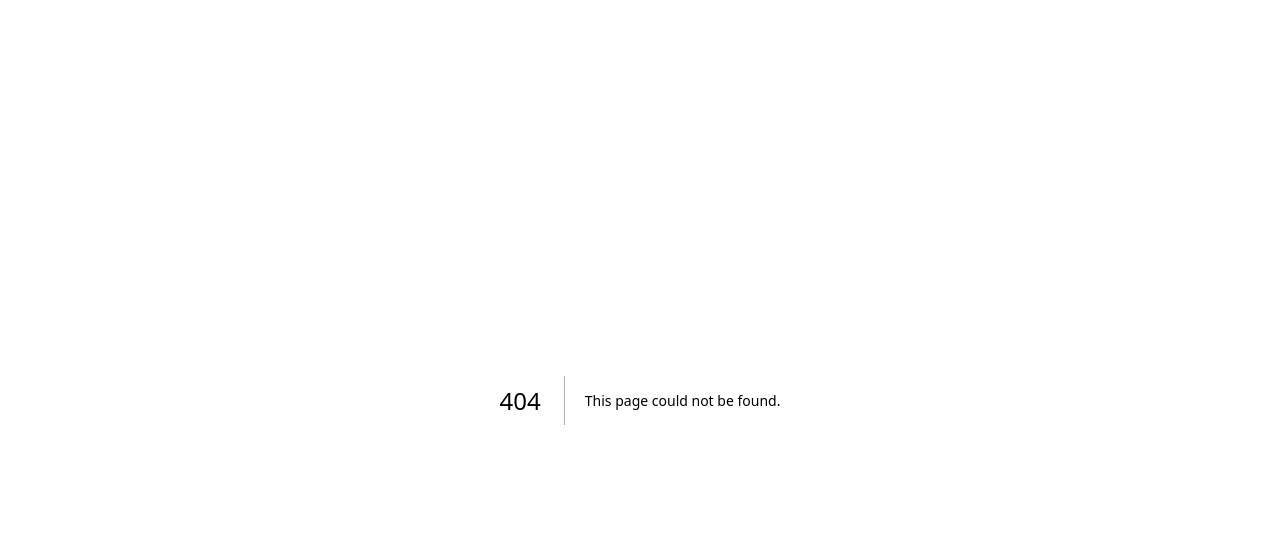
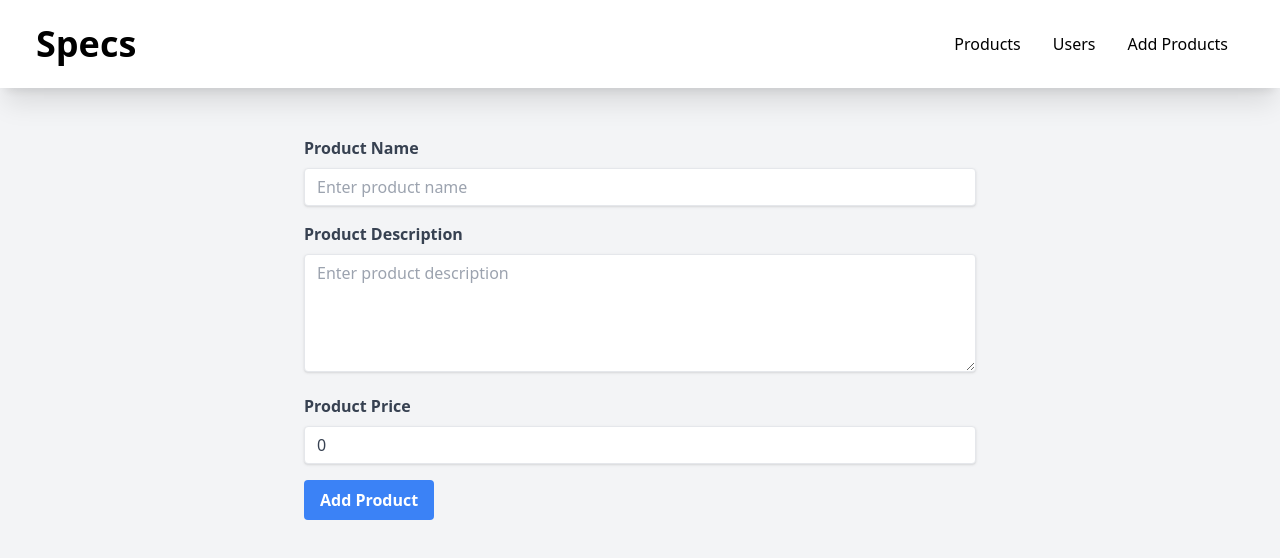
Before and after one commit to rushit163/frames-ecommerce, a Next.js app: page /Add_Products in a window 1280 px wide. Before the commit this address had no page. Shown: the top 558 px of the page. Built offline with nearby package versions, Linux system fonts and the light colour scheme.

Commit message:
Created Products Navbar Table and Add_Products Table

```diff
--- /dev/null
+++ b/components/Navbar_Admin.tsx
@@ -0,0 +1,82 @@
+import Link from 'next/link';
+import React, { useState } from 'react';
+
+
+const Navbar = () => {
+  const [nav, setNav] = useState(false);
+
+  const handleNav = () => {
+    setNav(!nav);
+  };
+
+
+  return (
+    <div className='sticky bg-primary left-0 top-0 w-full ease-in duration-300 shadow-xl'>
+      <div className='max-w-[1240px] m-auto flex justify-between items-center p-4 text-black'>
+        <Link href='/'>
+          <h1  className='font-bold text-4xl'>
+            Specs
+          </h1>
+        </Link>
+        <ul className='hidden sm:flex'>
+
+          <li className='p-4'>
+            <Link href='/#gallery'>Products</Link>
+          </li>
+          <li className='p-4'>
+            <Link href='/work'>Users</Link>
+          </li>
+          <li className='p-4'>
+            <Link href='/contact'>Add Products</Link>
+          </li>
+        </ul>
+
+        {/* Mobile Button */}
+        <div onClick={handleNav} className='block sm:hidden z-10 cursor-pointer'>
+          {nav ? (
+            <div>
+                <svg xmlns="http://www.w3.org/2000/svg" fill="none" viewBox="0 0 24 24" strokeWidth={1.5} stroke="currentColor" className="w-6 h-6">
+                <path strokeLinecap="round" strokeLinejoin="round" d="M6 18L18 6M6 6l12 12" />
+                </svg>
+
+            </div>
+          ) : (
+            <div >
+                <svg xmlns="http://www.w3.org/2000/svg" fill="none" viewBox="0 0 24 24" strokeWidth={1.5}  stroke="currentColor" className="w-6 h-6">
+                 <path strokeLinecap="round" strokeLinejoin="round" d="M3.75 5.25h16.5m-16.5 4.5h16.5m-16.5 4.5h16.5m-16.5 4.5h16.5" />
+                </svg>
+            </div>
+          )}
+        </div>
+        {/* Mobile Menu */}
+        <div
+          className={
+            nav
+              ? 'sm:hidden absolute top-0 left-0 right-0 bottom-0 flex justify-center items-center w-full h-screen bg-primary bg-opacity-70 backdrop-blur-sm text-center ease-in duration-300'
+              : 'sm:hidden absolute top-0 left-[-100%] right-0 bottom-0 flex justify-center items-center w-full h-screen bg-primary text-center ease-in duration-300 bg-opacity-70 backdrop-blur-sm'
+          }
+        >
+          <ul>
+            <li onClick={handleNav} className='p-4 text-4xl '>
+              <Link href='/'>Products</Link>
+            </li>
+            <li onClick={handleNav} className='p-4 text-4xl '>
+              <Link href='/#gallery'>User</Link>
+            </li>
+            <li onClick={handleNav} className='p-4 text-4xl '>
+              <Link href='/work'>Add products</Link>
+            </li>
+            {/* <li onClick={handleNav} className='p-4 text-4xl'>
+              <Link href='/contact'>Contact</Link>
+            </li> */}
+          </ul>
+        </div>
+      </div>
+    </div>
+  );
+};
+
+
+
+
+export default Navbar;
--- /dev/null
+++ b/pages/Add_Products.tsx
@@ -0,0 +1,90 @@
+import Navbar from '@/components/Navbar_Admin';
+import React, { useState } from 'react';
+
+const AddProducts = () => {
+  const [name, setName] = useState('');
+  const [description, setDescription] = useState('');
+  const [price, setPrice] = useState(0);
+
+  const handleSubmit = (event) => {
+    event.preventDefault();
+
+  };
+
+  return (
+    <>
+      <Navbar />
+      <div className="bg-gray-100 min-h-screen">
+        <div className="max-w-7xl mx-auto py-6 sm:px-6 lg:px-8">
+          <div className="px-4 py-6 sm:px-0">
+            <div className="max-w-2xl mx-auto">
+              <form onSubmit={handleSubmit}>
+                <div className="mb-4">
+                  <label
+                    htmlFor="name"
+                    className="block text-gray-700 font-bold mb-2"
+                  >
+                    Product Name
+                  </label>
+                  <input
+                    type="text"
+                    name="name"
+                    id="name"
+                    className="shadow appearance-none border rounded w-full py-2 px-3 text-gray-700 leading-tight focus:outline-none focus:shadow-outline"
+                    placeholder="Enter product name"
+                    value={name}
+                    onChange={(event) => setName(event.target.value)}
+                  />
+                </div>
+                <div className="mb-4">
+                  <label
+                    htmlFor="description"
+                    className="block text-gray-700 font-bold mb-2"
+                  >
+                    Product Description
+                  </label>
+                  <textarea
+                    name="description"
+                    id="description"
+                    className="shadow appearance-none border rounded w-full py-2 px-3 text-gray-700 leading-tight focus:outline-none focus:shadow-outline"
+                    placeholder="Enter product description"
+                    rows="5"
+                    value={description}
+                    onChange={(event) => setDescription(event.target.value)}
+                  ></textarea>
+                </div>
+                <div className="mb-4">
+                  <label
+                    htmlFor="price"
+                    className="block text-gray-700 font-bold mb-2"
+                  >
+                    Product Price
+                  </label>
+                  <input
+                    type="number"
+                    name="price"
+                    id="price"
+                    className="shadow appearance-none border rounded w-full py-2 px-3 text-gray-700 leading-tight focus:outline-none focus:shadow-outline"
+                    placeholder="Enter product price"
+                    value={price}
+                    onChange={(event) => setPrice(event.target.value)}
+                  />
+                </div>
+                <div className="flex items-center justify-between">
+                  <button
+                    type="submit"
+                    className="bg-blue-500 hover:bg-blue-700 text-white font-bold py-2 px-4 rounded focus:outline-none focus:shadow-outline"
+                  >
+                    Add Product
+                  </button>
+                </div>
+              </form>
+            </div>
+          </div>
+        </div>
+      </div>
+    </>
+  );
+};
+
+export default AddProducts;
```
Also changed, not shown: 1 other file (tests, documents, lock files or other folders).
